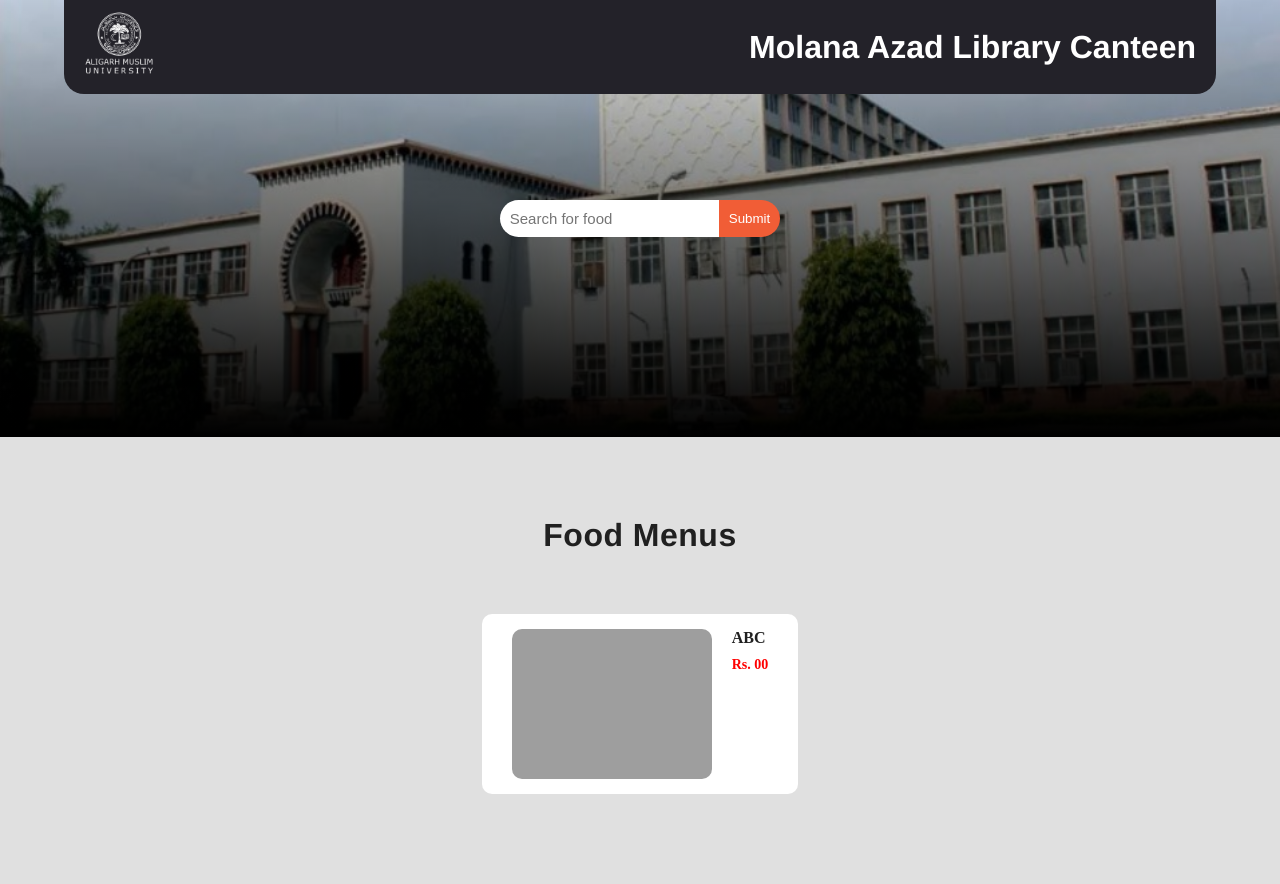
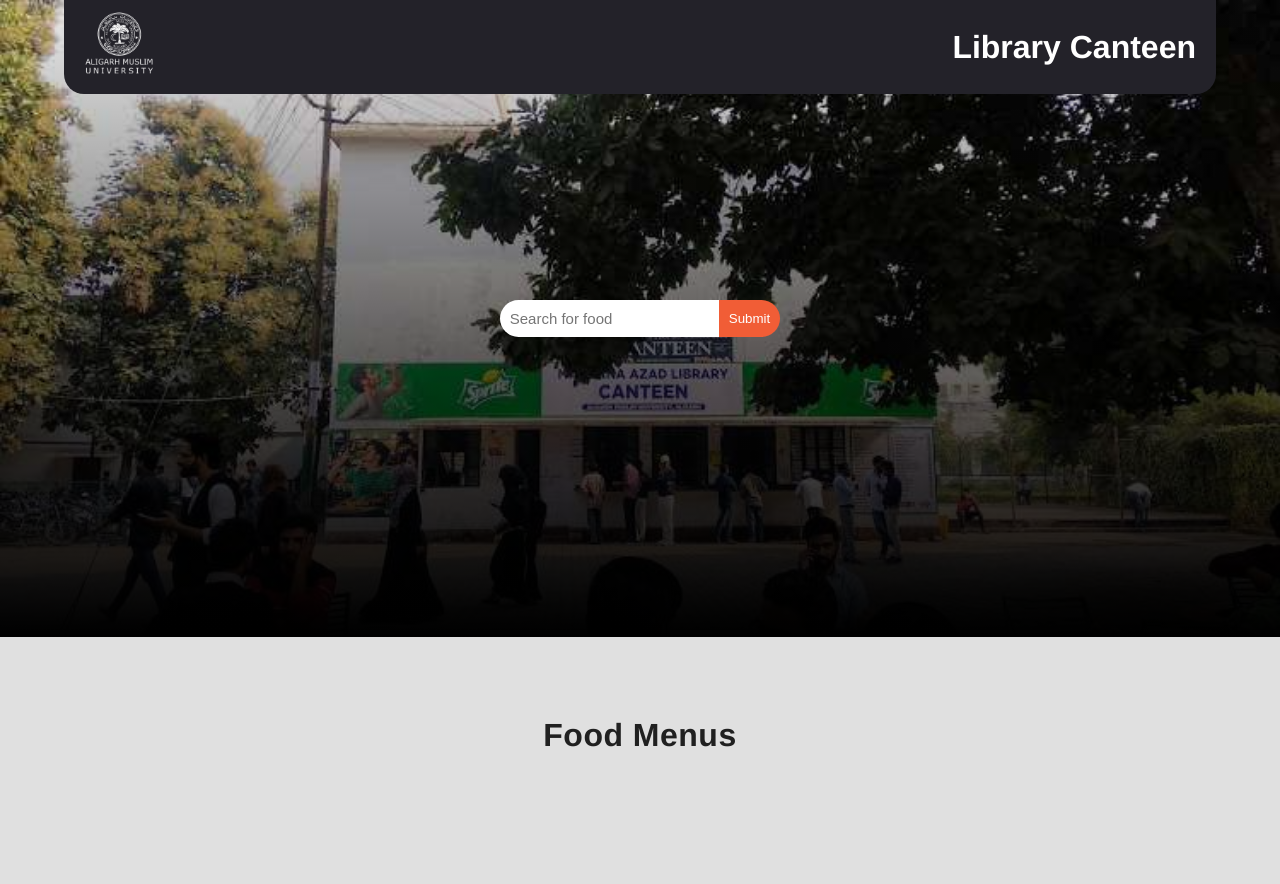
Before and after one commit to salman2696/placesToEatInsideAMUCampus, a PHP site: page /libraryCanteen.php in a window 1280 px wide. Run offline with PHP 8.4, Linux system fonts and the light colour scheme; tables that the repository leaves empty or names only in its code hold one stand-in row (values such as "Sample post"); some web fonts are replaced; grey boxes are pictures that could not be loaded.

Commit message:
updated library.php

```diff
--- a/libraryCanteen.php
+++ b/libraryCanteen.php
@@ -1,3 +1,12 @@
+<?php
+
+// database connection
+include_once("config.php");
+
+// Fetch all users data from database
+$result = mysqli_query($mysqli, "SELECT * FROM food_items WHERE CanteenID = 110");
+?>
+
 <!DOCTYPE html>
 <html lang="en">
 
@@ -29,10 +38,10 @@
         <div class="logo">
             <img src="images/amuLogo.png" alt="AMU Logo">
         </div>
-        <h1 class="m-r">Molana Azad Library Canteen</h1>
+        <h1 class="m-r">Library Canteen</h1>
     </div>
 
-    <div class="search">
+    <div class="search-lib">
         <form action="#" method="#">
             <input type="text" name="search" placeholder="Search for food">
             <input type="submit" name="submit">
@@ -42,13 +51,17 @@
     <div class="food-items-container">
         <h1>Food Menus</h1>
         <div class="food-items">
-            <div class="item">
-                <img src="https://images.unsplash.com/photo-1546069901-ba9599a7e63c?q=80&w=3160&auto=format&fit=crop&ixlib=rb-4.0.3&ixid=M3wxMjA3fDB8MHxwaG90by1wYWdlfHx8fGVufDB8fHx8fA%3D%3D" alt="#">
-                <div>
-                    <h3 id="item-title"> ABC</h3>
-                    <p id="item-price">Rs. 00 </p>
-                </div>
-            </div>
+            <?php
+            while($food_items = mysqli_fetch_array($result)) {
+            echo "<div class='item'>";
+            echo "<img src='https://images.unsplash.com/photo-1546069901-ba9599a7e63c?q=80&w=3160&auto=format&fit=crop&ixlib=rb-4.0.3&ixid=M3wxMjA3fDB8MHxwaG90by1wYWdlfHx8fGVufDB8fHx8fA%3D%3D'>";
+             echo   "<div>";
+                    echo "<h3>". $food_items['Item_name']."</h3>";
+                    echo "<p>" . $food_items ['rates']. "</p>";
+                echo "</div>";
+            echo "</div>";
+            }
+            ?>
         </div>
     </div>
 </body>
```
